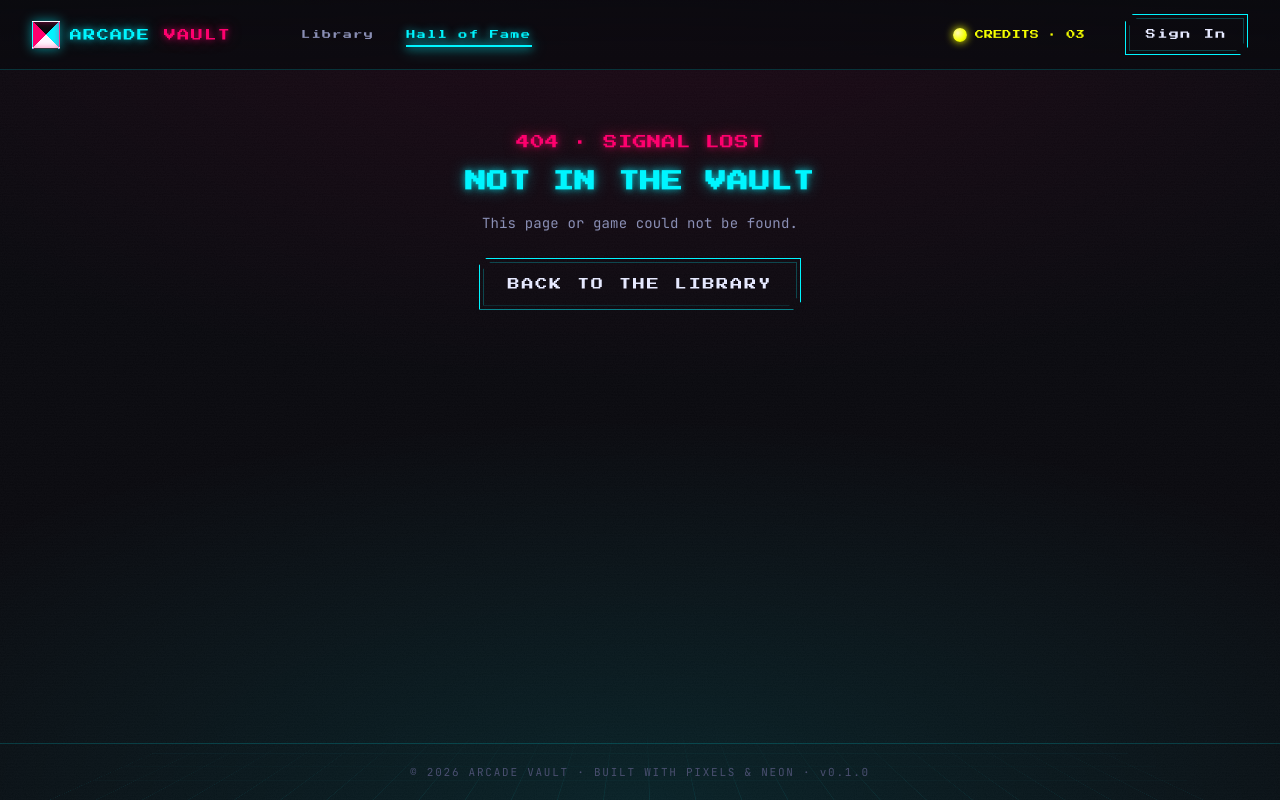
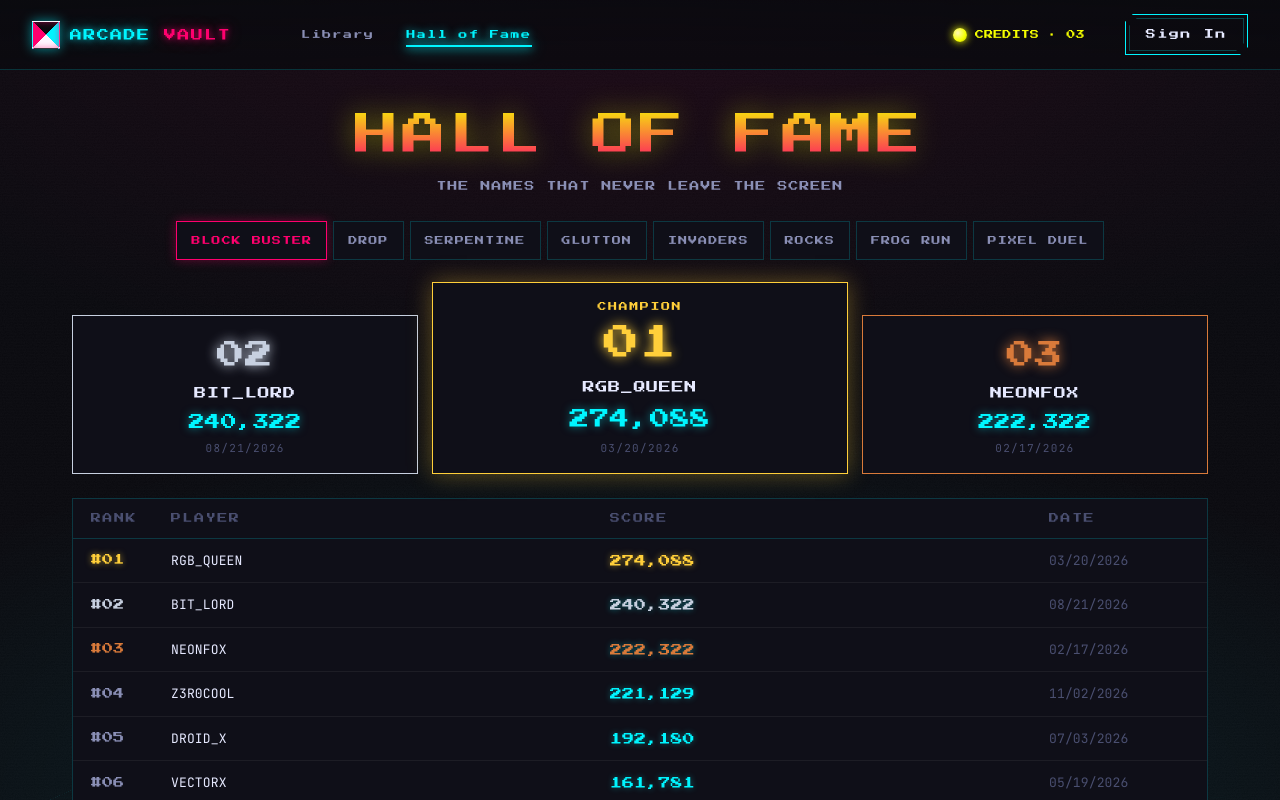
Before and after one commit to jganchozo/arcade-vault-alt, a Next.js app: page /hall-of-fame in a window 1280 px wide. Before the commit this address had no page. Shown: the top 800 px of the page. Built offline with nearby package versions, Linux system fonts and the light colour scheme.

Commit message:
step-fifteen: add Hall of Fame tabs podium and rankings

```diff
--- /dev/null
+++ b/app/components/hall-of-fame.tsx
@@ -0,0 +1,44 @@
+"use client";
+
+import Link from "next/link";
+import { useState, type KeyboardEvent } from "react";
+import { GAMES } from "../lib/catalog";
+import { formatDate, formatScore, seededScores } from "../lib/rankings";
+import { RankingPodium } from "./ranking-podium";
+
+export function HallOfFame() {
+  const [selected, setSelected] = useState(GAMES[0].id);
+  const game = GAMES.find((item) => item.id === selected)!;
+  const rows = seededScores(selected);
+  function moveTab(event: KeyboardEvent<HTMLButtonElement>, index: number) {
+    if (!["ArrowLeft", "ArrowRight", "Home", "End"].includes(event.key)) return;
+    event.preventDefault();
+    const next = event.key === "Home" ? 0 : event.key === "End" ? GAMES.length - 1
+      : (index + (event.key === "ArrowRight" ? 1 : -1) + GAMES.length) % GAMES.length;
+    setSelected(GAMES[next].id);
+    event.currentTarget.parentElement?.querySelector<HTMLButtonElement>(`#hall-tab-${GAMES[next].id}`)?.focus();
+  }
+  return (
+    <div className="av-hall fade-in">
+      <header className="hall-head"><h1>HALL OF FAME</h1><p className="pixel">THE NAMES THAT NEVER LEAVE THE SCREEN</p></header>
+      <div className="hall-tabs" role="tablist" aria-label="Game rankings">
+        {GAMES.map((item, index) => <button key={item.id} id={`hall-tab-${item.id}`} className={`chip${selected === item.id ? " active" : ""}`}
+          role="tab" aria-selected={selected === item.id} aria-controls="hall-ranking-panel" tabIndex={selected === item.id ? 0 : -1}
+          onClick={() => setSelected(item.id)} onKeyDown={(event) => moveTab(event, index)}>{item.title}</button>)}
+      </div>
+      <div id="hall-ranking-panel" role="tabpanel" aria-labelledby={`hall-tab-${selected}`}>
+        <RankingPodium rows={rows} />
+        <div className="hall-table" role="table" aria-label={`${game.title} high scores`}>
+          <div className="th" role="row">{["RANK", "PLAYER", "SCORE", "DATE"].map((label) => <div key={label} role="columnheader">{label}</div>)}</div>
+          {rows.map((row, index) => <div key={`${selected}-${row.id}`} role="row" className={`tr${row.rank <= 3 ? ` top${row.rank}` : ""}`} style={{ animationDelay: `${index * 50}ms` }}>
+            <div className="rk" role="cell">#{String(row.rank).padStart(2, "0")}</div>
+            <div className="pl" role="cell">{row.name}</div>
+            <div className="sc" role="cell">{formatScore(row.score)}</div>
+            <div className="dt" role="cell">{formatDate(row.savedAt)}</div>
+          </div>)}
+        </div>
+      </div>
+      <div className="hall-return"><Link className="btn lg" href="/">BACK TO THE LIBRARY</Link></div>
+    </div>
+  );
+}
--- /dev/null
+++ b/app/components/ranking-podium.tsx
@@ -0,0 +1,20 @@
+import type { RankingRow } from "../lib/demo-types";
+import { formatDate, formatScore } from "../lib/rankings";
+
+export function RankingPodium({ rows }: { rows: readonly RankingRow[] }) {
+  return (
+    <section className="podium" aria-label="Top three players">
+      {[1, 0, 2].map((index) => {
+        const row = rows[index];
+        if (!row) return null;
+        return <div key={row.id} className={`podium-slot ${["gold", "silver", "bronze"][index]}`}>
+          {index === 0 && <div className="pixel podium-champion">CHAMPION</div>}
+          <div className={`rank-num${index === 0 ? " champion-rank" : ""}`}>{String(row.rank).padStart(2, "0")}</div>
+          <h2 className="name">{row.name}</h2>
+          <div className="score">{formatScore(row.score)}</div>
+          <div className="date">{formatDate(row.savedAt)}</div>
+        </div>;
+      })}
+    </section>
+  );
+}
--- a/app/globals.css
+++ b/app/globals.css
@@ -1066,6 +1066,13 @@ a { color: inherit; text-decoration: none; }
   .auth-guest { width: 100%; margin-top: 10px; }
   .auth-feedback { color: var(--yellow); font-size: 12px; }
   .auth-feedback:empty { display: none; }
+  .hall-head p { font-size: 10px; }
+  .hall-head h1 { font-weight: 400; }
+  .hall-return { text-align: center; margin-top: 32px; }
+  .podium-slot .name { margin: 8px 0 0; font-weight: 400; }
+  .podium-champion { font-size: 9px; color: var(--gold); letter-spacing: 0.18em; }
+  .podium-slot .champion-rank { font-size: 36px; margin-top: 4px; }
+  .podium-slot.gold .score { font-size: 20px; }
   .btn:disabled { opacity: 0.5; cursor: not-allowed; }
   .game-card-link::after { content: ""; position: absolute; inset: 0; }
   .card .title, .card .desc { margin: 0; font-weight: 400; }
--- /dev/null
+++ b/app/hall-of-fame/page.tsx
@@ -0,0 +1,5 @@
+import { HallOfFame } from "../components/hall-of-fame";
+
+export default function HallPage() {
+  return <HallOfFame />;
+}
```
